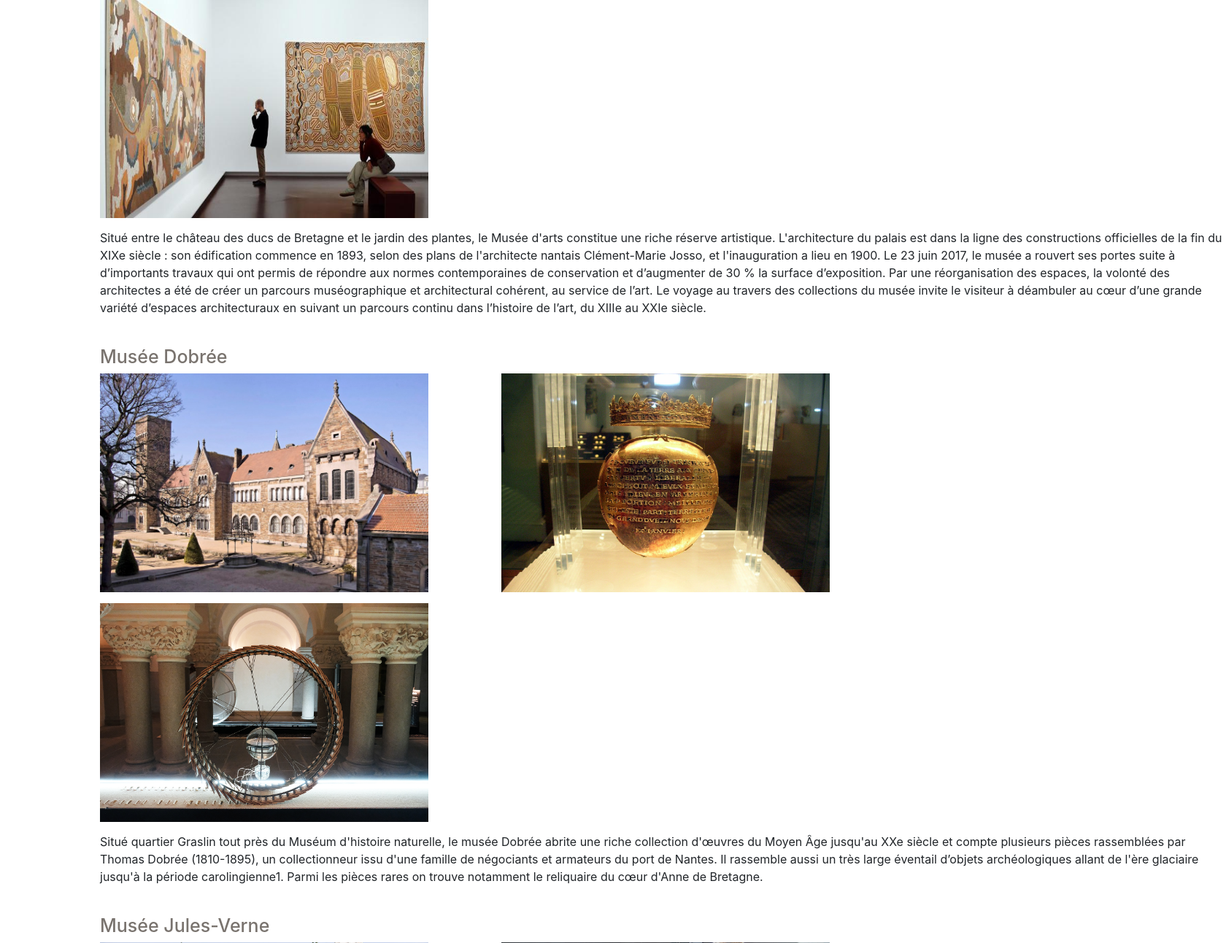
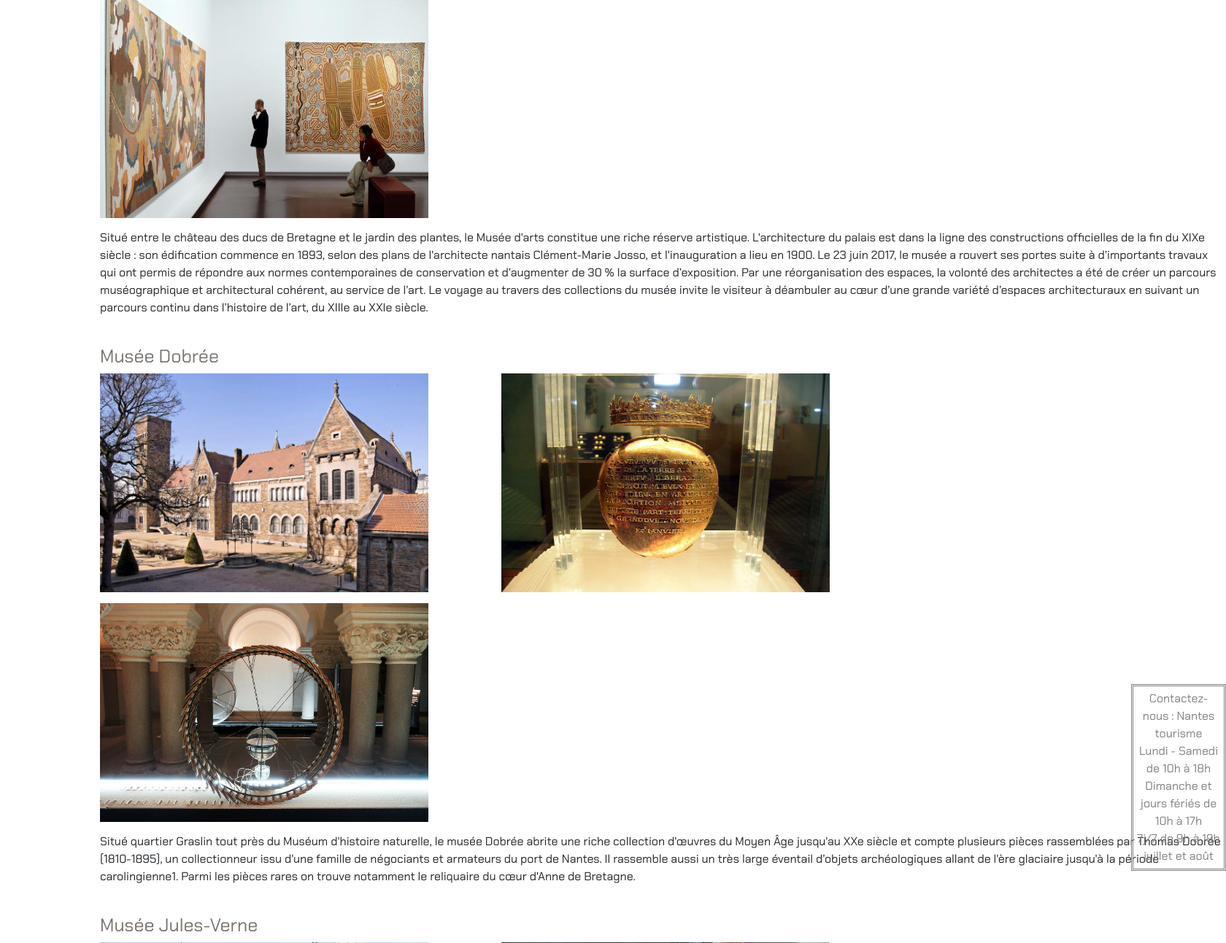
Before and after one commit to gauthier444/NantesMuseum, a Symfony app: template templates/description/index.html.twig in a window 1680 px wide. Shown: the part 1406-2699 px from the top of the page at 73% size. Run offline with Twig, Linux system fonts and the light colour scheme; the template is opened without the code that fills it, so the values that code supplies are empty; some libraries are stand-ins or nearby versions.

Commit message:
modif css

```diff
--- a/public/css/description.css
+++ b/public/css/description.css
@@ -7,21 +7,26 @@
     opacity: 0.7;
 }
 
-h2 {
+h2
+{
     color: #79736e;
     font-size: 25px !important;
+    font-family: 'Chakra Petch', sans-serif;
 }
 
-nav >ul >li a:hover
+p
 {
-    color: #995629;
+    font-family: 'Chakra Petch', sans-serif;
+
 }
+
 
 a
 {
     text-align: center;
     display: block;
     color: #f2faff !important;
+    font-family: 'Chakra Petch', sans-serif;
 }
 
 ul
@@ -130,13 +135,24 @@
     margin-bottom: 15px;
     width: 450px;
     height: 300px;
-
+}
 
 footer
 {
     position: absolute;
     bottom: 0;
-    margin-left: 1550px ;
-    margin-bottom: 24px;
+    margin-left: 1550px;
+    margin-bottom: -1800px;
     color: grey;
+    font-family: 'Chakra Petch', sans-serif;
+    border-style: double;
+    text-align: center;
 }
+
+footer p
+{
+    margin-top: 5px;
+    margin-bottom: 5px;
+    margin-left: 5px;
+    margin-right: 5px;
+}
--- a/src/Form/ExpoType.php
+++ b/src/Form/ExpoType.php
@@ -18,7 +18,11 @@
             ->add('Name', TextType::class)
             ->add('Description', TextareaType::class)
             ->add('Location', TextType::class)
-            ->add('Date', DateType::class);
+            ->add('Date', DateType::class, [
+                'widget' => 'choice',
+                'format' => 'dd-MM-yyyy',
+                'years' => range(date('Y'), date('Y')+100),
+            ]);
     }
 
     public function configureOptions(OptionsResolver $resolver)
--- a/templates/description/index.html.twig
+++ b/templates/description/index.html.twig
@@ -4,6 +4,7 @@
 {% block stylesheets %}
     <link rel="stylesheet" href="{{ asset('css/description.css') }}">
     <link href="https://fonts.googleapis.com/css?family=Playfair+Display+SC" rel="stylesheet">
+    <link href="https://fonts.googleapis.com/css?family=Chakra+Petch" rel="stylesheet">
     <link rel="stylesheet" href="https://stackpath.bootstrapcdn.com/bootstrap/4.3.0/css/bootstrap.min.css" integrity="sha384-PDle/QlgIONtM1aqA2Qemk5gPOE7wFq8+Em+G/hmo5Iq0CCmYZLv3fVRDJ4MMwEA" crossorigin="anonymous">
 {% endblock %}
 
--- a/templates/expo/index.html.twig
+++ b/templates/expo/index.html.twig
@@ -29,7 +29,7 @@
                 <td>{{ expo.Description }}</td>
                 <td>{{ expo.Location }}</td>
                 <td>{{ expo.Date ? expo.Date|date('d/m/Y') : '' }}</td>
-                <td>
+                <td class="link">
                     <a href="{{ path('expo_show', {'id': expo.id}) }}">OK</a>
                 </td>
             </tr>
--- a/templates/expo/new.html.twig
+++ b/templates/expo/new.html.twig
@@ -1,6 +1,6 @@
 {% extends 'base.html.twig' %}
 
-{% block title %}Exposition{% endblock %}
+{% block title %}Expositions{% endblock %}
 
 {% block stylesheets %}
     <link rel="stylesheet" href="{{ asset('css/expo.css') }}">
```
Also changed, not shown: public/css/expo.css (+10 -0 lines), public/css/expo_index.css (+18 -2 lines), public/css/reservation.css (+10 -0 lines), public/css/style.css (+10 -0 lines), public/css/user.css (+10 -0 lines), src/Form/ReservationType.php (+6 -4 lines).
